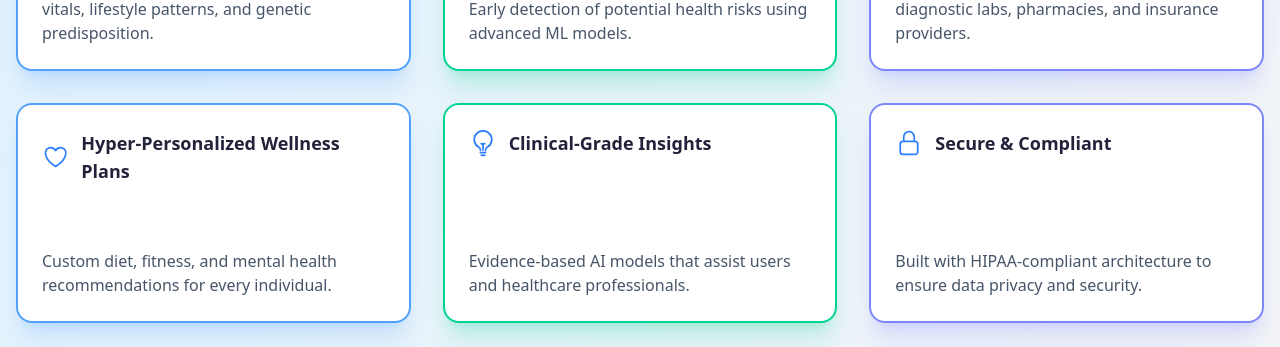
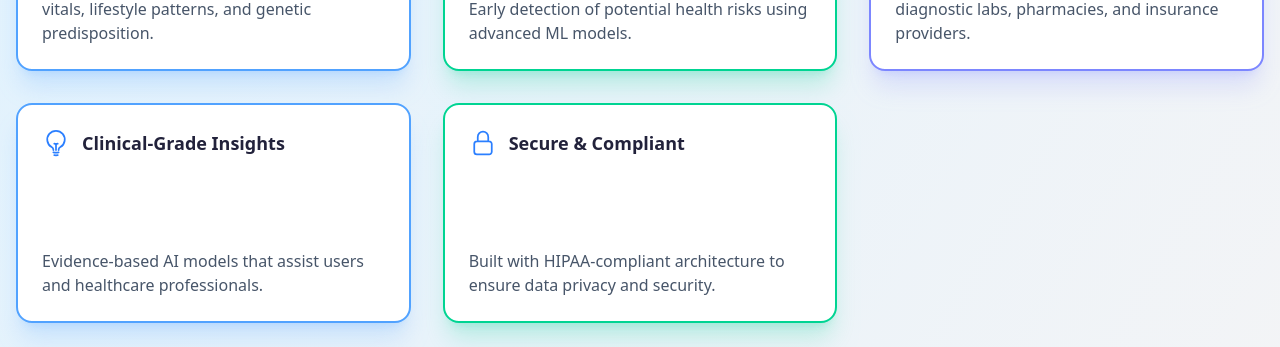
Before and after one commit to srivallika-scaleorange/1mbreact-pages, a React (Vite) app: page / in a window 1280 px wide. Shown: the part 1980-2327 px from the top of the page. Built offline with nearby package versions, Linux system fonts and the light colour scheme.

Commit message:
removed hippa

```diff
--- a/src/components/HealthcareChallenges.jsx
+++ b/src/components/HealthcareChallenges.jsx
@@ -32,11 +32,11 @@ const whyHealthy = [
     desc: "Seamless integration with wearables, diagnostic labs, pharmacies, and insurance providers.",
     icon: PuzzlePieceIcon,
   },
-  {
-    title: "Hyper-Personalized Wellness Plans",
-    desc: "Custom diet, fitness, and mental health recommendations for every individual.",
-    icon: HeartIcon,
-  },
+  // {
+  //   title: "Hyper-Personalized Wellness Plans",
+  //   desc: "Custom diet, fitness, and mental health recommendations for every individual.",
+  //   icon: HeartIcon,
+  // },
   {
     title: "Clinical-Grade Insights",
     desc: "Evidence-based AI models that assist users and healthcare professionals.",
```
